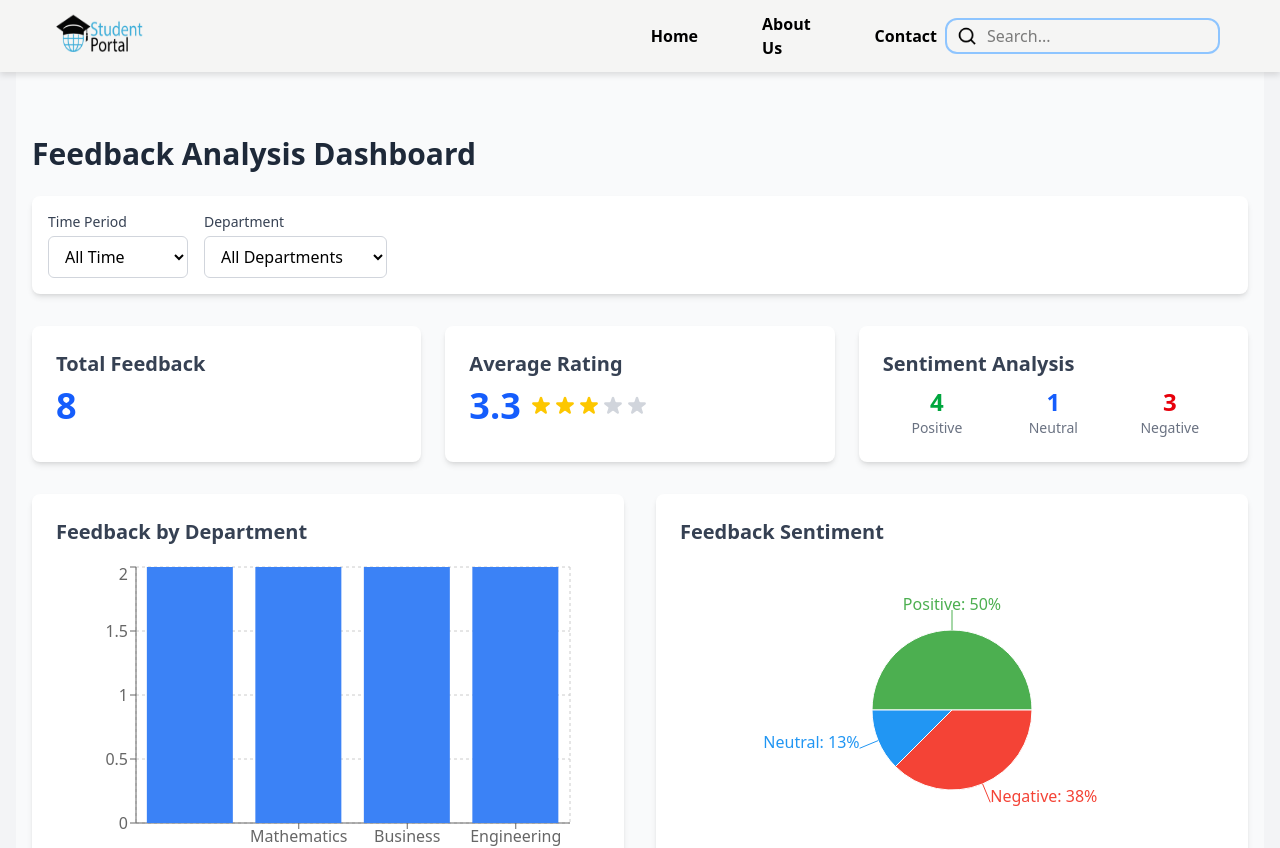
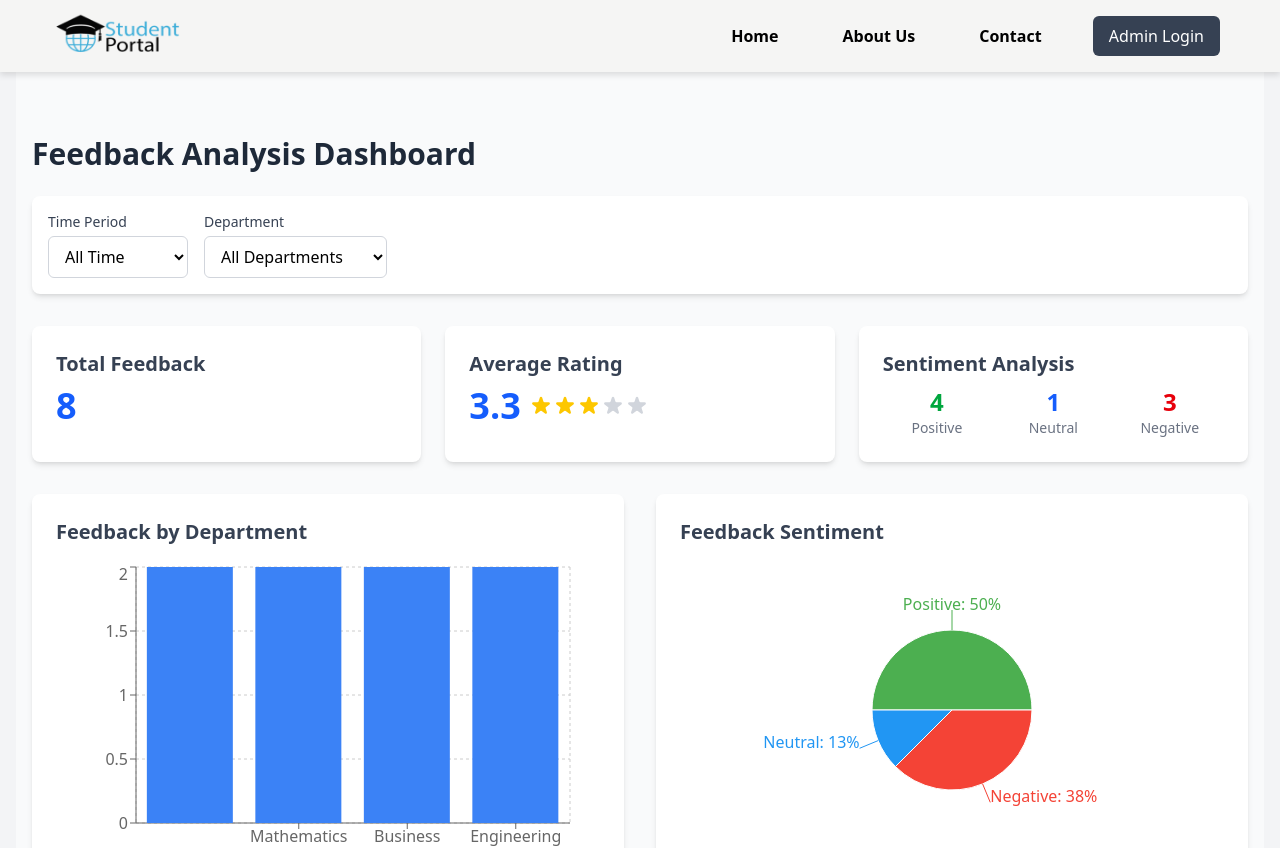
Before and after one commit to Piumalhk/Student-Portal, a React (Vite) app in the folder frontend/: page /Summary in a window 1280 px wide. Shown: the top 848 px of the page. Built offline with nearby package versions, Linux system fonts and the light colour scheme.

Commit message:
Update NavBar to add Admin Login and cleanup UI

```diff
--- a/frontend/src/Pages/HomePage.jsx
+++ b/frontend/src/Pages/HomePage.jsx
@@ -61,6 +61,7 @@ export default function HomePage() {
             </div>
           </div>
         </section>
+
       </div>
 
       <footer className="bg-gray-800 text-white py-8 mt-20 w-100%">
--- a/frontend/src/components/NavBar.jsx
+++ b/frontend/src/components/NavBar.jsx
@@ -1,15 +1,15 @@
 import logo from "../assets/logo.png";
-import search from "../assets/search-big.png";
 import menu from "../assets/menu-wide.png";
 import { useState } from "react";
 import { useAuth } from "../context/AuthContext";
-import Loading from './Loading';
+import Loading from "./Loading";
+import { Link } from "react-router-dom";
 
 export default function NavBar() {
   const [open, setOpen] = useState(false);
-  const { isLoggedIn, logout,  isLoading } = useAuth();
+  const { isLoggedIn, logout, isLoading } = useAuth();
   return (
-    <div >
+    <div>
       {isLoading && <Loading />}
       <header className="w-full flex justify-between items-center text-black h-18 bg-stone-100  drop-shadow-md  absolute inset-x-0 top-0 ">
         <a href="#">
@@ -24,22 +24,18 @@ export default function NavBar() {
           </li>
           <li className="p-3 hover:bg-sky-300 px-2 py-1.5 hover:text-white rounded-md transition-all cursor-pointer">
             Contact
-          </li>
-        </ul>
-
-        <div className="relative hidden xl:flex items-center justify-center gap-3 pe-15 ">
-          <img
-            src={search}
-            alt="search"
-            className="absolute left-3 top-1/2 transform -translate-y-1/2 w-5 h-5 pointer-events-none"
-          />
-          <input
-            type="text"
-            placeholder="Search..."
-            className="py-2 pl-10 rounded-xl border-2 border-blue-300 focus:bg-slate-100 focus:outline-sky-500 h-9  "
-          ></input>
+          </li>{" "}
+        </ul>{" "}
+        {!isLoggedIn && (
+          <div className="hidden xl:flex items-center justify-center gap-3 pe-15">
+            <Link
+              to="/admin"
+              className="bg-gray-700 text-white px-4 py-2 rounded-md hover:bg-gray-800 transition-all"
+            >
+              Admin Login
+            </Link>
           </div>
-
+        )}
         <button
           type="button"
           onClick={() => setOpen(!open)}
@@ -57,32 +53,28 @@ export default function NavBar() {
         )}
       </header>
       {open && (
-        <div className="xl:hidden absolute left-0 right-0 top-12 bg-white shadow-lg z-50 transition-all duration-300" >
-
+        <div className="xl:hidden absolute left-0 right-0 top-12 bg-white shadow-lg z-50 transition-all duration-300">
           <ul className="flex flex-col items-center gap-4 py-4 font-semibold text-base">
             <li className="hover:bg-sky-300 px-4 py-2 w-full text-center hover:text-white rounded-md transition-all cursor-pointer">
               Home
             </li>
             <li className="hover:bg-sky-300 px-4 py-2 w-full text-center hover:text-white rounded-md transition-all cursor-pointer">
               About Us
-            </li>
+            </li>{" "}
             <li className="hover:bg-sky-300 px-4 py-2 w-full text-center hover:text-white rounded-md transition-all cursor-pointer">
               Contact
             </li>
-            <div className="relative w-4/5">
-              <img
-                src={search}
-                alt="search"
-                className="absolute left-3 top-1/2 transform -translate-y-1/2 w-5 h-5 pointer-events-none"
-              />
-              <input
-                type="text"
-                placeholder="Search..."
-                className="py-2 pl-10 rounded-xl border-2 border-blue-300 focus:bg-slate-100 focus:outline-sky-500 h-9 w-full"
-              />
-            </div>
+            {!isLoggedIn && (
+              <li className="w-4/5">
+                <Link
+                  to="/admin"
+                  className="bg-gray-700 text-white px-4 py-2 w-full block text-center rounded-md hover:bg-gray-800 transition-all"
+                >
+                  Admin Login
+                </Link>
+              </li>
+            )}
           </ul>
-
         </div>
       )}
     </div>
```
Lines whose indentation alone changed are shown as unchanged.
